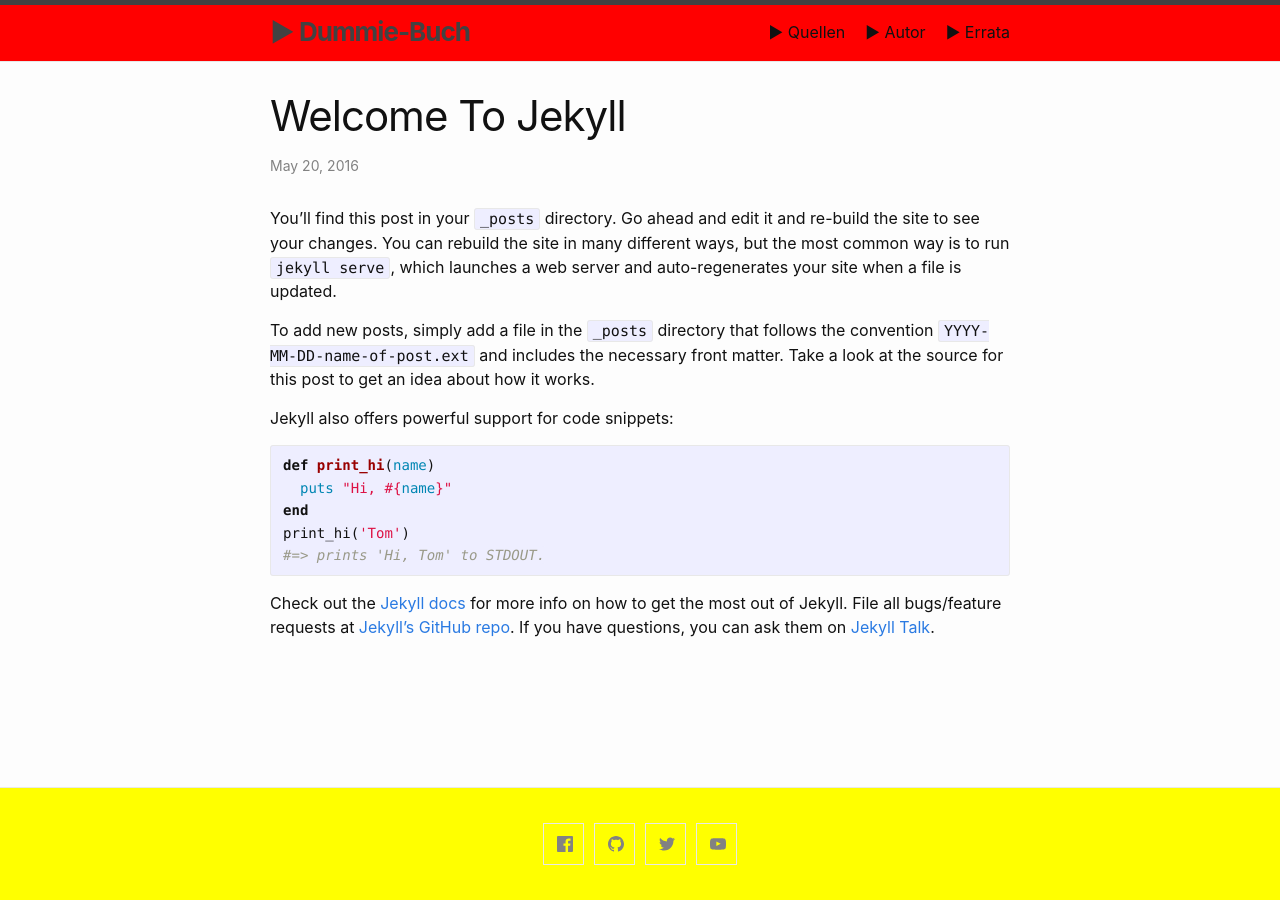
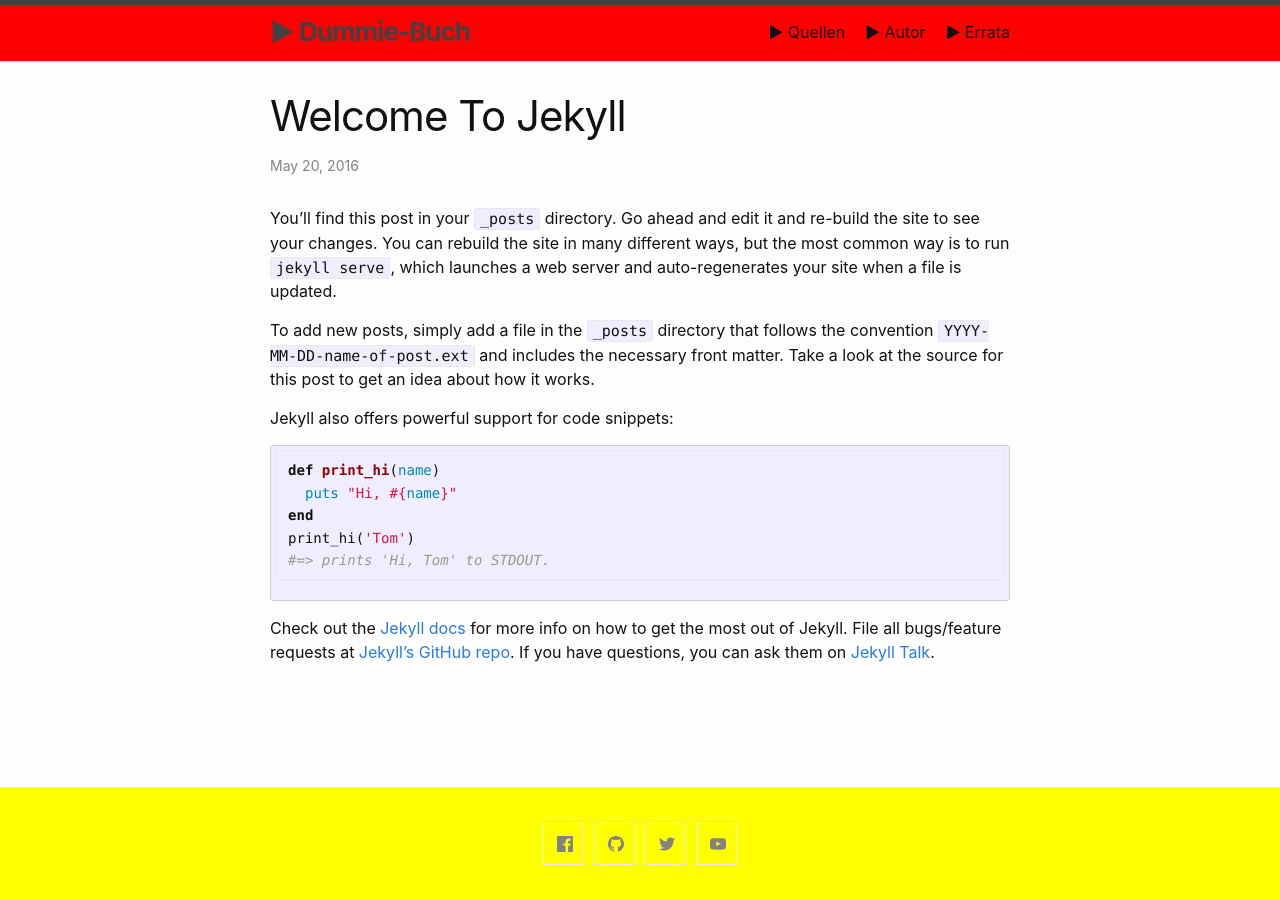
Before and after one commit to awkologist/dummie, a Jekyll site: the page built from _posts/2016-05-20-welcome-to-jekyll.md, in a window 1280 px wide. Built offline with Jekyll 4.4.1, drawn with Linux system fonts in a browser that asks for light colours; Markdown is read by kramdown in place of the engine named in the settings.

Commit message:
Update custom-styles.scss

```diff
--- a/_sass/minima/custom-styles.scss
+++ b/_sass/minima/custom-styles.scss
@@ -1,2 +1,16 @@
 // Placeholder to allow defining custom styles that override everything else.
 // (Use `_sass/minima/custom-variables.scss` to override variable defaults)
+
+figure {
+  border: 1px #cccccc solid;
+  padding: 4px;
+  margin: auto;
+}
+
+figcaption {
+  background-color: yellow;
+  color: black;
+  font-style: italic;
+  padding: 2px;
+  text-align: block;
+}
```
